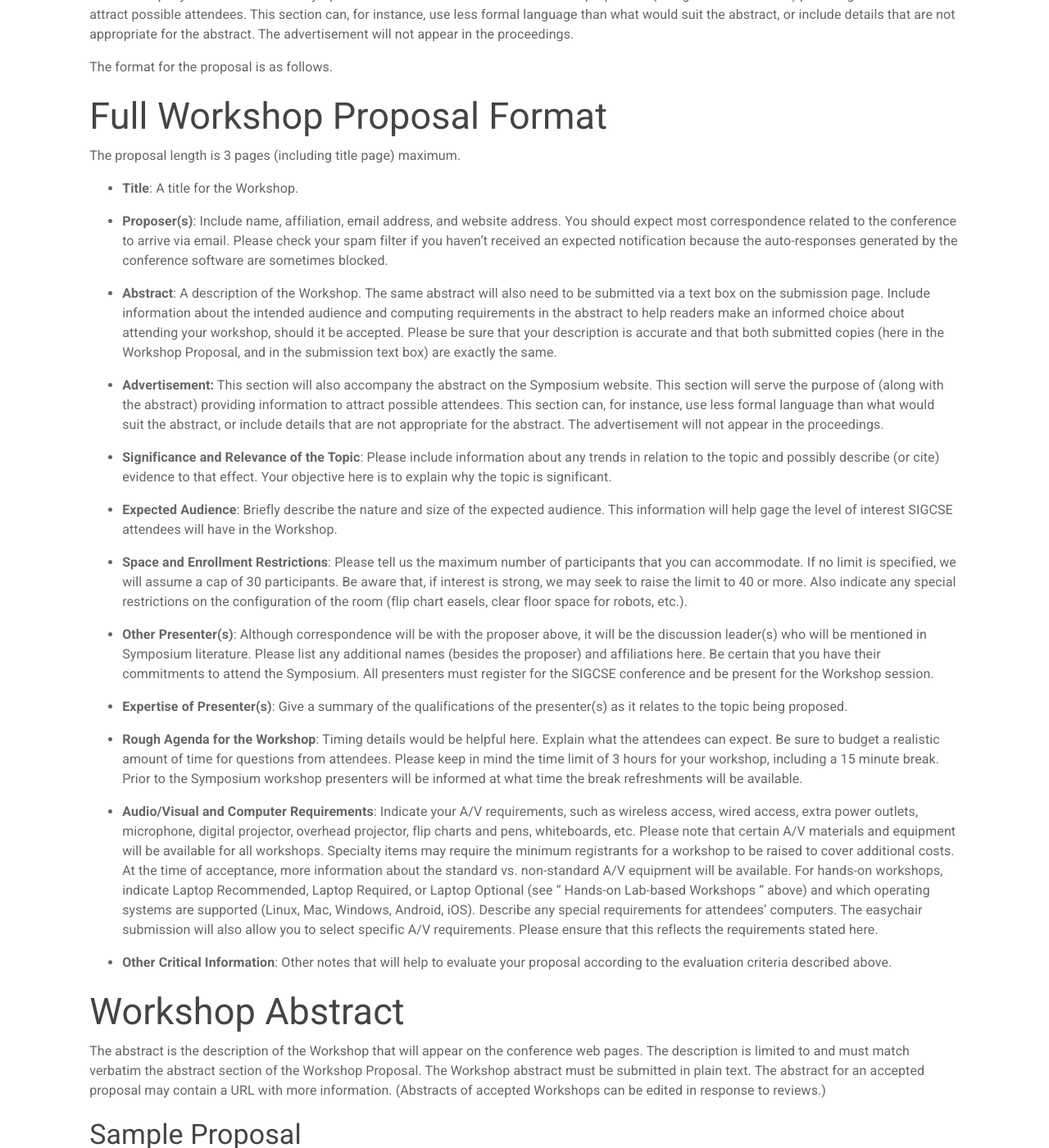
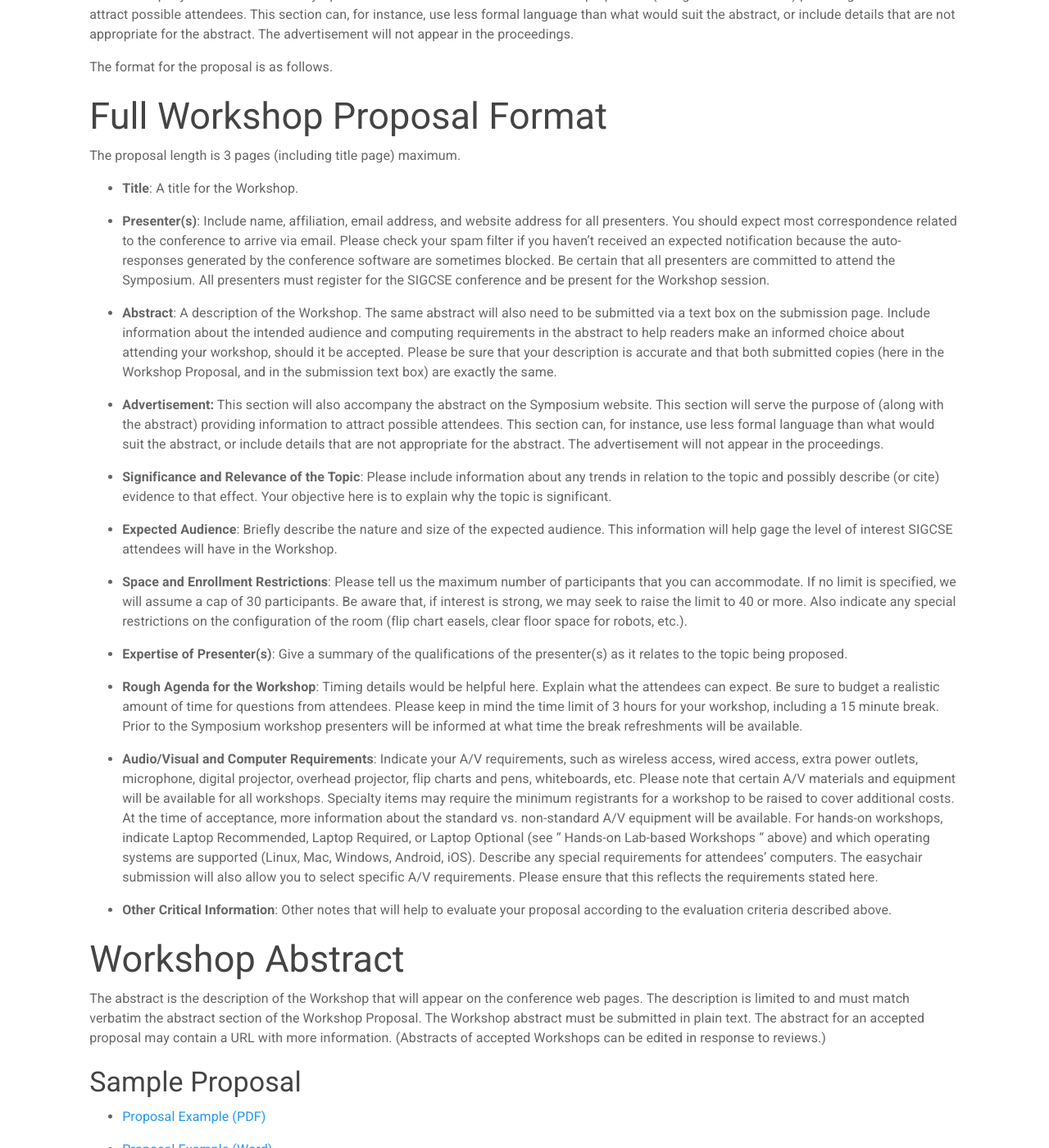
Before and after one commit to sheckman/sigcse2019, a Jekyll site: the page built from authors/workshops.md, in a window 1280 px wide and 1400 px high, scrolled down 1452 px. Shown: the whole window at 82% size. Built offline with Jekyll 4.4.1, drawn with Linux system fonts in a browser that asks for light colours.

Commit message:
Clarifications and link fixes.

```diff
--- a/authors/workshops.md
+++ b/authors/workshops.md
@@ -41,7 +41,7 @@ The proposal length is {{site.data.cfp.details["Workshops"].limits}} maximum.
 
 -   **Title**: A title for the Workshop.
 
--   **Proposer(s)**: Include name, affiliation, email address, and website address. You should expect most correspondence related to the conference to arrive via email. Please check your spam filter if you haven’t received an expected notification because the auto-responses generated by the conference software are sometimes blocked.
+-   **Presenter(s)**: Include name, affiliation, email address, and website address for all presenters. You should expect most correspondence related to the conference to arrive via email. Please check your spam filter if you haven’t received an expected notification because the auto-responses generated by the conference software are sometimes blocked.  Be certain that all presenters are committed to attend the Symposium.  All presenters must register for the SIGCSE conference and be present for the Workshop session.
 
 -   **Abstract**: A description of the Workshop. The same abstract will also need to be submitted via a text box on the submission page. Include information about the intended audience and computing requirements in the abstract to help readers make an informed choice about attending your workshop, should it be accepted.  Please be sure that your description is accurate and that both submitted copies (here in the Workshop Proposal, and in the submission text box) are exactly the same.
 
@@ -52,8 +52,6 @@ The proposal length is {{site.data.cfp.details["Workshops"].limits}} maximum.
 -   **Expected Audience**: Briefly describe the nature and size of the expected audience. This information will help gage the level of interest SIGCSE attendees will have in the Workshop.
 
 -   **Space and Enrollment Restrictions**: Please tell us the maximum number of participants that you can accommodate. If no limit is specified, we will assume a cap of 30 participants. Be aware that, if interest is strong, we may seek to raise the limit to 40 or more. Also indicate any special restrictions on the configuration of the room (flip chart easels, clear floor space for robots, etc.).
-
--   **Other Presenter(s)**: Although correspondence will be with the proposer above, it will be the discussion leader(s) who will be mentioned in Symposium literature. Please list any additional names (besides the proposer) and affiliations here. Be certain that you have their commitments to attend the Symposium. All presenters must register for the SIGCSE conference and be present for the Workshop session.
 
 -   **Expertise of Presenter(s)**: Give a summary of the qualifications of the presenter(s) as it relates to the topic being proposed.
 
```
Also changed, not shown: authors/posters.md (+1 -1 lines).
